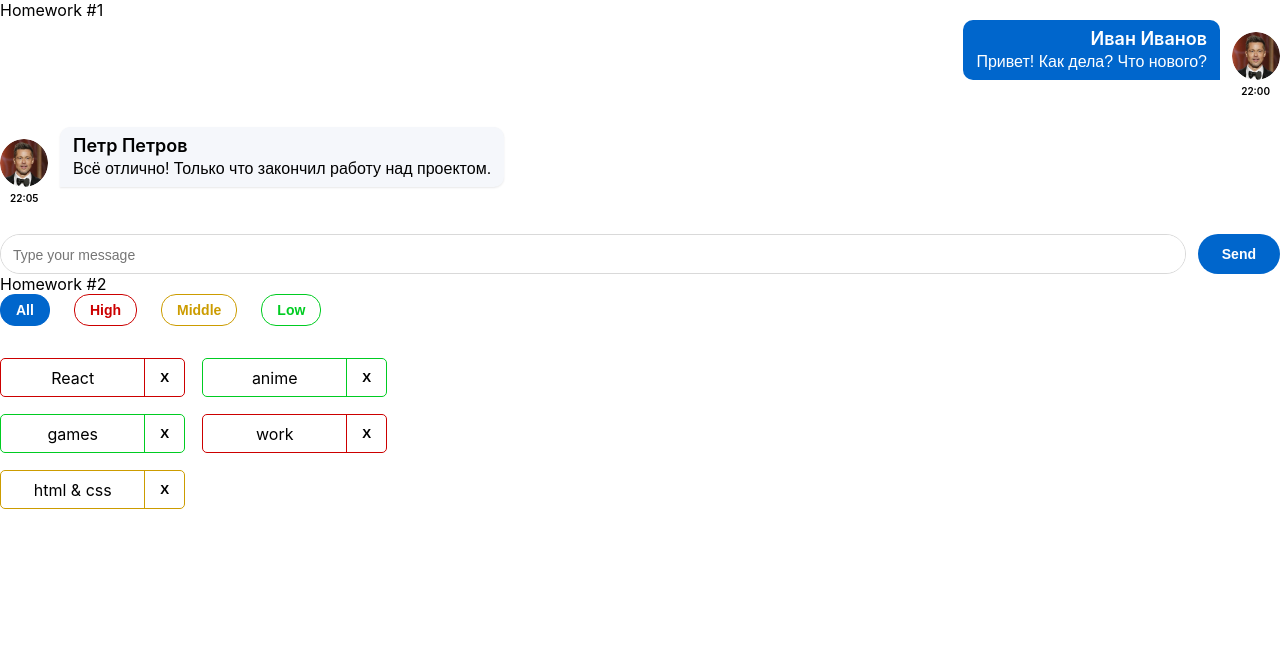
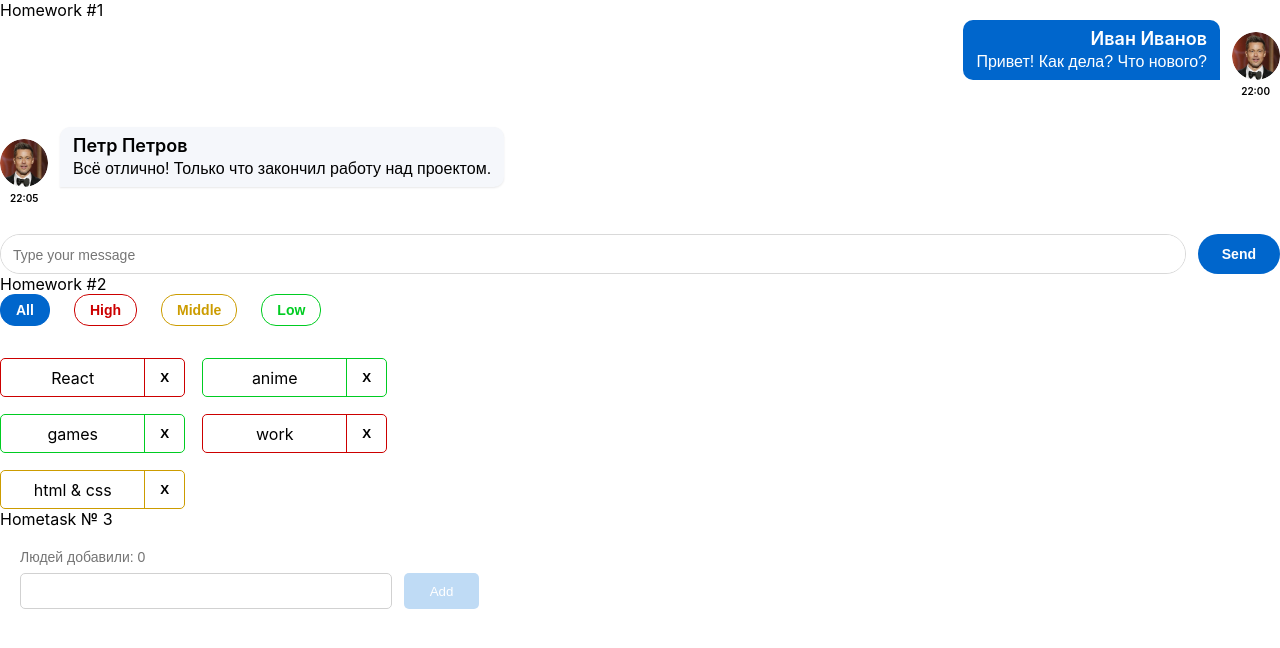
Before and after one commit to StasBolotov/hws2-master, a React (Create React App) app: page /#/ in a window 1280 px wide. Shown: the top 648 px of the page. Built offline with nearby package versions, Linux system fonts and the light colour scheme.

Commit message:
completed homework 3

```diff
--- a/src/s1-main/App.tsx
+++ b/src/s1-main/App.tsx
@@ -2,13 +2,14 @@
 import s from './App.module.css'
 import HW1 from '../s2-homeworks/hw01/HW1'
 import HW2 from '../s2-homeworks/hw02/HW2'
+import HW3 from '../s2-homeworks/hw03/HW3'
 
 function App() {
     return (
         <div className={s.App}>
             <HW1/>
             <HW2/>
-            {/*<HW3/>*/}
+            <HW3/>
             {/*<HW4/>*/}
 
             {/*при выполнении дз 5 и более - закомментировать здесь дз 1-4, так как они есть внутри дз 5*/}
--- a/src/s2-homeworks/hw03/Greeting.module.css
+++ b/src/s2-homeworks/hw03/Greeting.module.css
@@ -1,35 +1,62 @@
 .greetingForm {
+    padding: 20px;
+    font-family: 'Montserrat', sans-serif;
 }
 
 .inputAndButtonContainer {
+    display: flex;
+    align-items: flex-start;
+    gap: 12px;
 }
 
 .error {
+    color: red;
+    font-size: 12px;
+    height: 15px;
+    margin-top: 4px;
 }
 
 .input {
+    width: 372px;
+    height: 36px;
+    border: 1px solid #D1D1D1;
+    border-radius: 5px;
+    padding: 0 12px;
+    outline: none;
 }
 
 .input:focus {
+    border-color: #80bdff;
 }
 
 .errorInput {
+    composes: input;
+    border-color: red;
 }
 
 .button {
-}
-
-.button:focus {
-}
-
-.button:active {
+    width: 75px;
+    height: 36px;
+    background: #80B7EB;
+    border: none;
+    border-radius: 5px;
+    color: white;
+    cursor: pointer;
+    font-weight: 500;
 }
 
 .button:disabled {
+    opacity: 0.5;
+    cursor: not-allowed;
 }
 
 .text {
+    font-size: 14px;
+    color: #757575;
+    margin-bottom: 8px;
 }
 
 .greeting {
+    margin-top: 15px;
+    font-weight: 600;
 }
--- a/src/s2-homeworks/hw03/Greeting.tsx
+++ b/src/s2-homeworks/hw03/Greeting.tsx
@@ -1,20 +1,19 @@
-import React, {ChangeEvent, KeyboardEvent} from 'react'
+import React, { ChangeEvent, KeyboardEvent } from 'react'
 import s from './Greeting.module.css'
 
+// 9 - дописать типизацию пропсов
 type GreetingPropsType = {
-    name: any // need to fix any
-    setNameCallback: any // need to fix any
-    addUser: any // need to fix any
-    onBlur: any // need to fix any
-    onEnter: any // need to fix any
-    error: any // need to fix any
-    totalUsers: any // need to fix any
-    lastUserName?: any // need to fix any
+    name: string
+    setNameCallback: (e: ChangeEvent<HTMLInputElement>) => void
+    addUser: () => void
+    onBlur: () => void
+    onEnter: (e: KeyboardEvent<HTMLInputElement>) => void
+    error: string
+    totalUsers: number
+    lastUserName?: string
 }
 
-// презентационная компонента (для верстальщика)
-const Greeting: React.FC<GreetingPropsType> = (
-    {
+const Greeting: React.FC<GreetingPropsType> = ({
                                                    name,
                                                    setNameCallback,
                                                    addUser,
@@ -23,17 +22,15 @@
                                                    error,
                                                    totalUsers,
                                                    lastUserName,
-    } // деструктуризация пропсов
-) => {
-    const inputClass = s.errorInput // need to fix with (?:)
+                                               }) => {
+    // 10 - вычислить inputClass в зависимости от ошибки
+    const inputClass = error ? s.errorInput : s.input
 
     return (
         <div id={'hw3-form'} className={s.greetingForm}>
             <div className={s.text}>
                 {'Людей добавили: '}
-                <span id={'hw3-users-total'}>
-                    {totalUsers}
-                </span>
+                <span id={'hw3-users-total'}>{totalUsers}</span>
             </div>
 
             <div className={s.inputAndButtonContainer}>
@@ -57,7 +54,7 @@
                     className={s.button}
                     disabled={!name.trim()}
                 >
-                    add
+                    Add
                 </button>
             </div>
 
--- a/src/s2-homeworks/hw03/GreetingContainer.tsx
+++ b/src/s2-homeworks/hw03/GreetingContainer.tsx
@@ -2,38 +2,53 @@
 import Greeting from './Greeting'
 import { UserType } from './HW3'
 
+// 4 - дописать типизацию пропсов
 type GreetingContainerPropsType = {
-    users: any // need to fix any
-    addUserCallback: any // need to fix any
+    users: UserType[]
+    addUserCallback: (name: string) => void
 }
 
-export const pureAddUser = (name: any, setError: any, setName: any, addUserCallback: any) => {
-    // если имя пустое - показать ошибку, иначе - добавить юзера и очистить инпут
+// 7 - логика функций pureAddUser, pureOnBlur, pureOnEnter
+export const pureAddUser = (
+    name: string,
+    setError: (error: string) => void,
+    setName: (name: string) => void,
+    addUserCallback: (name: string) => void
+) => {
+    if (name.trim() === '') {
+        setError('Ошибка! Введите имя!')
+    } else {
+        addUserCallback(name)
+        setName('')
+    }
 }
 
-export const pureOnBlur = (name: any, setError: any) => { // если имя пустое - показать ошибку
+export const pureOnBlur = (name: string, setError: (error: string) => void) => {
+    if (name.trim() === '') {
+        setError('Ошибка! Введите имя!')
+    }
 }
 
-export const pureOnEnter = (e: any, addUser: any) => { // если нажата кнопка Enter - добавить
+export const pureOnEnter = (e: KeyboardEvent<HTMLInputElement>, addUser: () => void) => {
+    if (e.key === 'Enter') {
+        addUser()
+    }
 }
 
-// более простой и понятный для новичков
-// function GreetingContainer(props: GreetingPropsType) {
+const GreetingContainer: React.FC<GreetingContainerPropsType> = ({
+                                                                     users,
+                                                                     addUserCallback,
+                                                                 }) => {
+    // 5 - указать нужные типы в useState
+    const [name, setName] = useState<string>('')
+    const [error, setError] = useState<string>('')
 
-// более современный и удобный для про :)
-const GreetingContainer: React.FC<GreetingContainerPropsType> = ({
-    users,
-    addUserCallback,
-}) => {
-    // деструктуризация пропсов
-    const [name, setName] = useState<any>('') // need to fix any
-    const [error, setError] = useState<any>('') // need to fix any
+    // 6 - тип и логика функции setNameCallback
+    const setNameCallback = (e: ChangeEvent<HTMLInputElement>) => {
+        setName(e.currentTarget.value)
+        if (error) setError('')
+    }
 
-    const setNameCallback = (e: any) => { // need to fix any
-        setName('some name') // need to fix
-
-        error && setError('')
-    }
     const addUser = () => {
         pureAddUser(name, setError, setName, addUserCallback)
     }
@@ -42,12 +57,13 @@
         pureOnBlur(name, setError)
     }
 
-    const onEnter = (e: any) => {
+    const onEnter = (e: KeyboardEvent<HTMLInputElement>) => {
         pureOnEnter(e, addUser)
     }
 
-    const totalUsers = 0 // need to fix
-    const lastUserName = 'some name' // need to fix
+    // 8 - вычислить totalUsers и lastUserName
+    const totalUsers = users.length
+    const lastUserName = users.length > 0 ? users[users.length - 1].name : undefined
 
     return (
         <Greeting
--- a/src/s2-homeworks/hw03/HW3.tsx
+++ b/src/s2-homeworks/hw03/HW3.tsx
@@ -3,44 +3,36 @@
 import s2 from '../../s1-main/App.module.css'
 import GreetingContainer from './GreetingContainer'
 
-/*
-* 1 - описать тип UserType
-* 2 - указать нужный тип в useState с users
-* 3 - дописать типы и логику функции pureAddUserCallback и проверить её тестами
-* 4 - в файле GreetingContainer.tsx дописать типизацию пропсов
-* 5 - в файле GreetingContainer.tsx указать нужные типы в useState с name и error
-* 6 - в файле GreetingContainer.tsx дописать тип и логику функции setNameCallback
-* 7 - в файле GreetingContainer.tsx дописать логику функций pureAddUser, pureOnBlur, pureOnEnter и проверить их тестами
-* 8 - в файле GreetingContainer.tsx вычислить количество добавленных и имя последнего (totalUsers, lastUserName)
-* 9 - в файле Greeting.tsx дописать типизацию пропсов
-* 10 - в файле Greeting.tsx вычислить inputClass в зависимости от наличия ошибки
-* 11 - сделать стили в соответствии с дизайном
-* */
-
-// types
+// 1 - описать тип UserType
 export type UserType = {
-    _id: any // need to fix any
-    name: any // need to fix any
+    _id: string
+    name: string
 }
 
-export const pureAddUserCallback = (name: any, setUsers: any, users: any) => { // need to fix any
-    const user = { // need to fix
+// 3 - дописать типы и логику функции pureAddUserCallback
+export const pureAddUserCallback = (
+    name: string,
+    setUsers: (users: UserType[]) => void,
+    users: UserType[]
+) => {
+    const user: UserType = {
+        _id: v1(),
+        name: name
     }
     setUsers([...users, user])
 }
 
 const HW3 = () => {
-    const [users, setUsers] = useState<any>([]) // need to fix any
+    // 2 - указать нужный тип в useState с users
+    const [users, setUsers] = useState<UserType[]>([])
 
-    const addUserCallback = (name: any) => { // need to fix any
+    const addUserCallback = (name: string) => {
         pureAddUserCallback(name, setUsers, users)
     }
 
     return (
         <div id={'hw3'}>
-            <div className={s2.hwTitle}>Homework #3</div>
-            {/*для автоматической проверки дз (не менять)*/}
-
+            <div className={s2.hwTitle}>Hometask № 3</div>
             <div className={s2.hw}>
                 <GreetingContainer
                     users={users}
```
Lines whose indentation alone changed are shown as unchanged.
